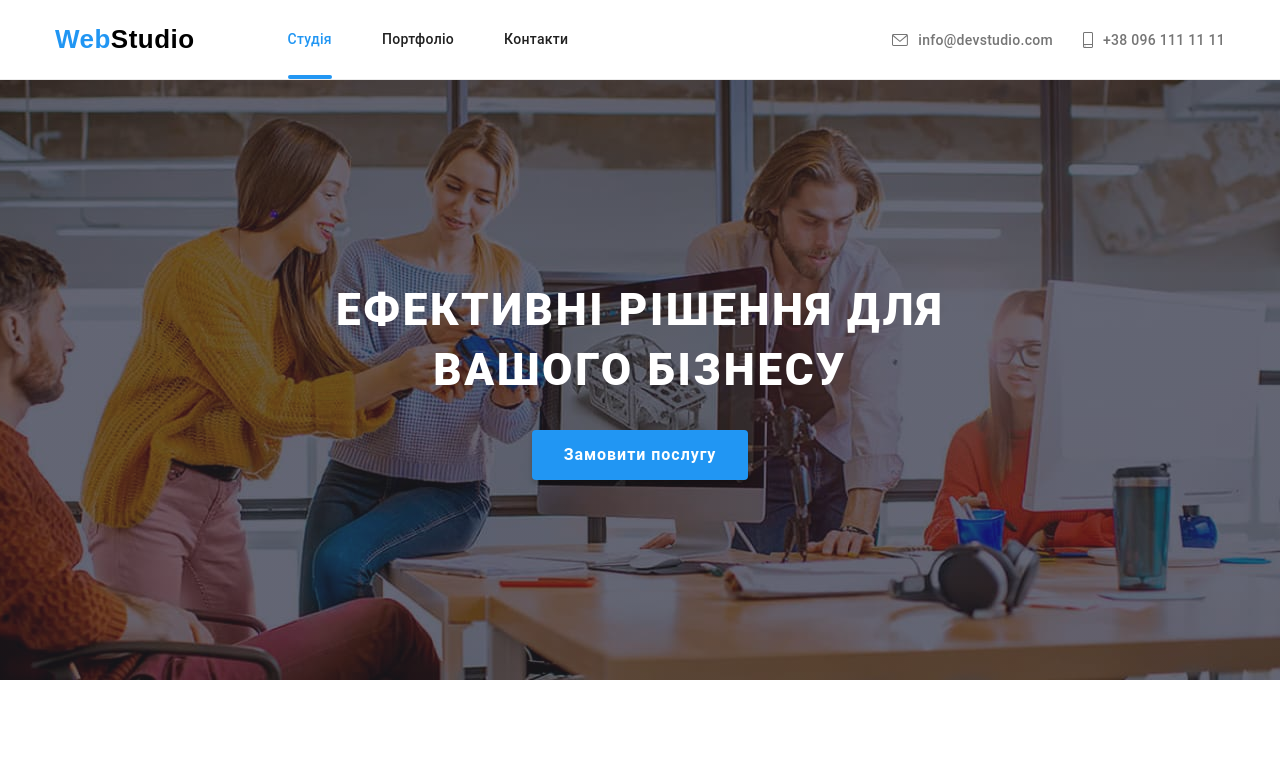
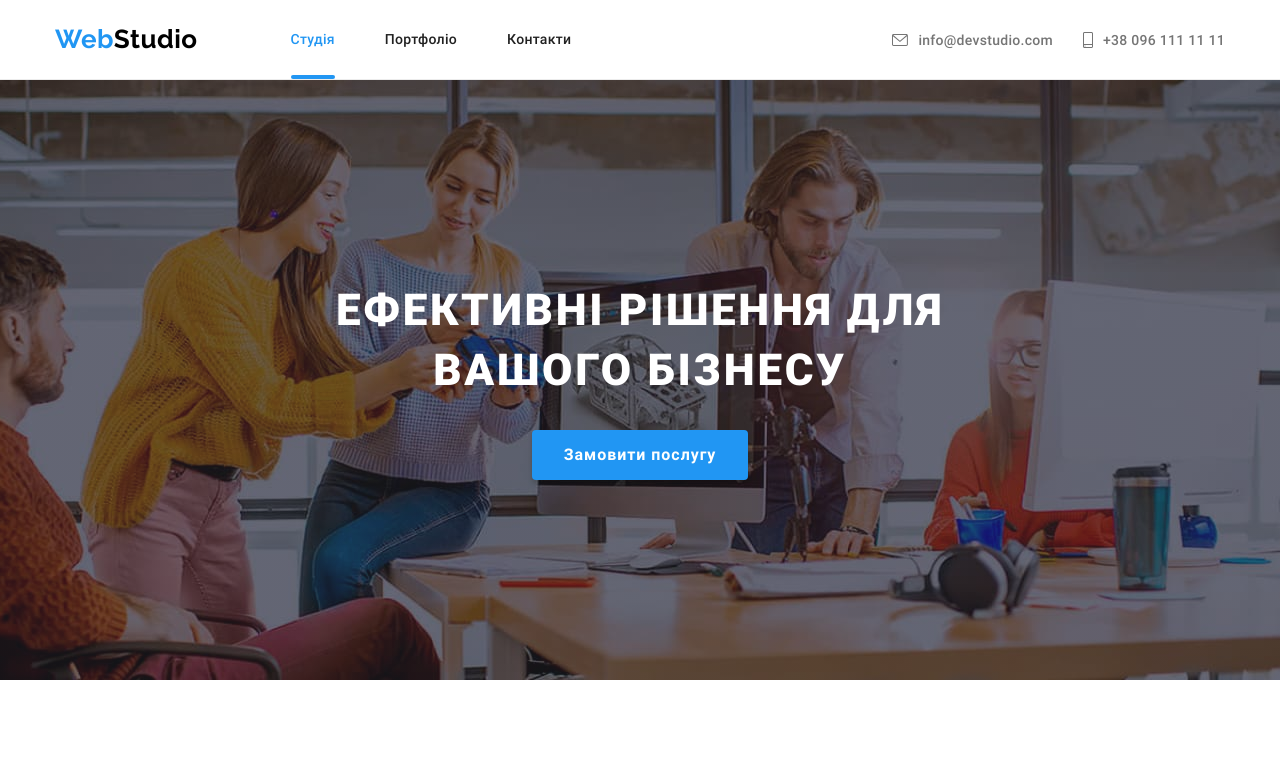
Before and after one commit to PDigitator/PDigitator-goit-markup-hw-07, a plain HTML site: page index.html in a window 1280 px wide. Shown: the top 770 px of the page. Drawn offline with Linux system fonts and the light colour scheme; the site is published under a folder, as on GitHub Pages, so addresses that start at the root find nothing.

Commit message:
Перепідключає локальні шрифти

```diff
--- a/sass/utils/_typography.scss
+++ b/sass/utils/_typography.scss
@@ -4,13 +4,13 @@
   font-family: 'Raleway';
   font-style: normal;
   font-weight: 700;
-  src: url('/fonts/raleway-v28-latin_cyrillic-700.eot'); /* IE9 Compat Modes */
+  src: url('../fonts/raleway-v28-latin_cyrillic-700.eot'); /* IE9 Compat Modes */
   src: local(''),
-    url('/fonts/raleway-v28-latin_cyrillic-700.eot?#iefix') format('embedded-opentype'),
-    /* IE6-IE8 */ url('/fonts/raleway-v28-latin_cyrillic-700.woff2') format('woff2'),
-    /* Super Modern Browsers */ url('/fonts/raleway-v28-latin_cyrillic-700.woff') format('woff'),
-    /* Modern Browsers */ url('/fonts/raleway-v28-latin_cyrillic-700.ttf') format('truetype'),
-    /* Safari, Android, iOS */ url('/fonts/raleway-v28-latin_cyrillic-700.svg#Raleway')
+    url('../fonts/raleway-v28-latin_cyrillic-700.eot?#iefix') format('embedded-opentype'),
+    /* IE6-IE8 */ url('../fonts/raleway-v28-latin_cyrillic-700.woff2') format('woff2'),
+    /* Super Modern Browsers */ url('../fonts/raleway-v28-latin_cyrillic-700.woff') format('woff'),
+    /* Modern Browsers */ url('../fonts/raleway-v28-latin_cyrillic-700.ttf') format('truetype'),
+    /* Safari, Android, iOS */ url('../fonts/raleway-v28-latin_cyrillic-700.svg#Raleway')
       format('svg'); /* Legacy iOS */
 }
 
@@ -19,13 +19,14 @@
   font-family: 'Roboto';
   font-style: normal;
   font-weight: 400;
-  src: url('/fonts/roboto-v30-latin_cyrillic-regular.eot'); /* IE9 Compat Modes */
+  src: url('../fonts/roboto-v30-latin_cyrillic-regular.eot'); /* IE9 Compat Modes */
   src: local(''),
-    url('/fonts/roboto-v30-latin_cyrillic-regular.eot?#iefix') format('embedded-opentype'),
-    /* IE6-IE8 */ url('/fonts/roboto-v30-latin_cyrillic-regular.woff2') format('woff2'),
-    /* Super Modern Browsers */ url('/fonts/roboto-v30-latin_cyrillic-regular.woff') format('woff'),
-    /* Modern Browsers */ url('/fonts/roboto-v30-latin_cyrillic-regular.ttf') format('truetype'),
-    /* Safari, Android, iOS */ url('/fonts/roboto-v30-latin_cyrillic-regular.svg#Roboto')
+    url('../fonts/roboto-v30-latin_cyrillic-regular.eot?#iefix') format('embedded-opentype'),
+    /* IE6-IE8 */ url('../fonts/roboto-v30-latin_cyrillic-regular.woff2') format('woff2'),
+    /* Super Modern Browsers */ url('../fonts/roboto-v30-latin_cyrillic-regular.woff')
+      format('woff'),
+    /* Modern Browsers */ url('../fonts/roboto-v30-latin_cyrillic-regular.ttf') format('truetype'),
+    /* Safari, Android, iOS */ url('../fonts/roboto-v30-latin_cyrillic-regular.svg#Roboto')
       format('svg'); /* Legacy iOS */
 }
 /* roboto-500 - latin_cyrillic */
@@ -33,34 +34,40 @@
   font-family: 'Roboto';
   font-style: normal;
   font-weight: 500;
-  src: url('/fonts/roboto-v30-latin_cyrillic-500.eot'); /* IE9 Compat Modes */
-  src: local(''), url('/fonts/roboto-v30-latin_cyrillic-500.eot?#iefix') format('embedded-opentype'),
-    /* IE6-IE8 */ url('/fonts/roboto-v30-latin_cyrillic-500.woff2') format('woff2'),
-    /* Super Modern Browsers */ url('/fonts/roboto-v30-latin_cyrillic-500.woff') format('woff'),
-    /* Modern Browsers */ url('/fonts/roboto-v30-latin_cyrillic-500.ttf') format('truetype'),
-    /* Safari, Android, iOS */ url('/fonts/roboto-v30-latin_cyrillic-500.svg#Roboto') format('svg'); /* Legacy iOS */
+  src: url('../fonts/roboto-v30-latin_cyrillic-500.eot'); /* IE9 Compat Modes */
+  src: local(''),
+    url('../fonts/roboto-v30-latin_cyrillic-500.eot?#iefix') format('embedded-opentype'),
+    /* IE6-IE8 */ url('../fonts/roboto-v30-latin_cyrillic-500.woff2') format('woff2'),
+    /* Super Modern Browsers */ url('../fonts/roboto-v30-latin_cyrillic-500.woff') format('woff'),
+    /* Modern Browsers */ url('../fonts/roboto-v30-latin_cyrillic-500.ttf') format('truetype'),
+    /* Safari, Android, iOS */ url('../fonts/roboto-v30-latin_cyrillic-500.svg#Roboto')
+      format('svg'); /* Legacy iOS */
 }
 /* roboto-700 - latin_cyrillic */
 @font-face {
   font-family: 'Roboto';
   font-style: normal;
   font-weight: 700;
-  src: url('/fonts/roboto-v30-latin_cyrillic-700.eot'); /* IE9 Compat Modes */
-  src: local(''), url('/fonts/roboto-v30-latin_cyrillic-700.eot?#iefix') format('embedded-opentype'),
-    /* IE6-IE8 */ url('/fonts/roboto-v30-latin_cyrillic-700.woff2') format('woff2'),
-    /* Super Modern Browsers */ url('/fonts/roboto-v30-latin_cyrillic-700.woff') format('woff'),
-    /* Modern Browsers */ url('/fonts/roboto-v30-latin_cyrillic-700.ttf') format('truetype'),
-    /* Safari, Android, iOS */ url('/fonts/roboto-v30-latin_cyrillic-700.svg#Roboto') format('svg'); /* Legacy iOS */
+  src: url('../fonts/roboto-v30-latin_cyrillic-700.eot'); /* IE9 Compat Modes */
+  src: local(''),
+    url('../fonts/roboto-v30-latin_cyrillic-700.eot?#iefix') format('embedded-opentype'),
+    /* IE6-IE8 */ url('../fonts/roboto-v30-latin_cyrillic-700.woff2') format('woff2'),
+    /* Super Modern Browsers */ url('../fonts/roboto-v30-latin_cyrillic-700.woff') format('woff'),
+    /* Modern Browsers */ url('../fonts/roboto-v30-latin_cyrillic-700.ttf') format('truetype'),
+    /* Safari, Android, iOS */ url('../fonts/roboto-v30-latin_cyrillic-700.svg#Roboto')
+      format('svg'); /* Legacy iOS */
 }
 /* roboto-900 - latin_cyrillic */
 @font-face {
   font-family: 'Roboto';
   font-style: normal;
   font-weight: 900;
-  src: url('/fonts/roboto-v30-latin_cyrillic-900.eot'); /* IE9 Compat Modes */
-  src: local(''), url('/fonts/roboto-v30-latin_cyrillic-900.eot?#iefix') format('embedded-opentype'),
-    /* IE6-IE8 */ url('/fonts/roboto-v30-latin_cyrillic-900.woff2') format('woff2'),
-    /* Super Modern Browsers */ url('/fonts/roboto-v30-latin_cyrillic-900.woff') format('woff'),
-    /* Modern Browsers */ url('/fonts/roboto-v30-latin_cyrillic-900.ttf') format('truetype'),
-    /* Safari, Android, iOS */ url('/fonts/roboto-v30-latin_cyrillic-900.svg#Roboto') format('svg'); /* Legacy iOS */
+  src: url('../fonts/roboto-v30-latin_cyrillic-900.eot'); /* IE9 Compat Modes */
+  src: local(''),
+    url('../fonts/roboto-v30-latin_cyrillic-900.eot?#iefix') format('embedded-opentype'),
+    /* IE6-IE8 */ url('../fonts/roboto-v30-latin_cyrillic-900.woff2') format('woff2'),
+    /* Super Modern Browsers */ url('../fonts/roboto-v30-latin_cyrillic-900.woff') format('woff'),
+    /* Modern Browsers */ url('../fonts/roboto-v30-latin_cyrillic-900.ttf') format('truetype'),
+    /* Safari, Android, iOS */ url('../fonts/roboto-v30-latin_cyrillic-900.svg#Roboto')
+      format('svg'); /* Legacy iOS */
 }
```
Also changed, not shown: css/main.css, css/main.min.css, 2 other files.
